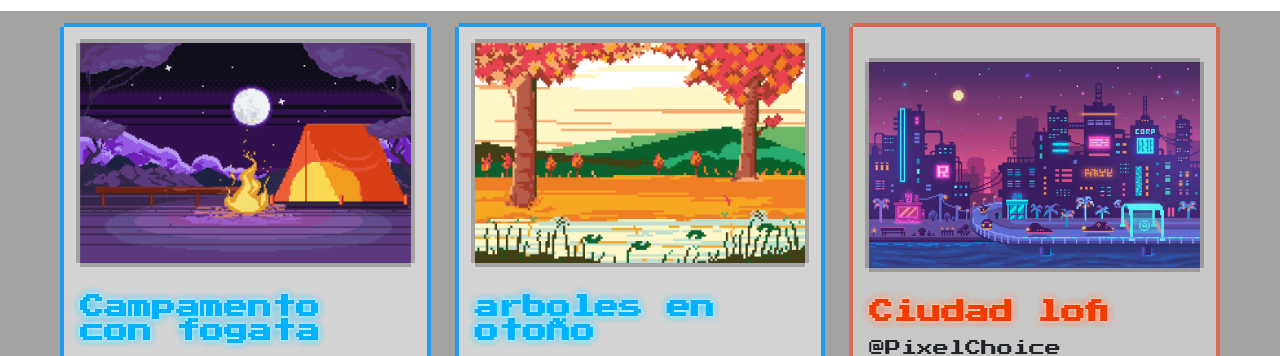
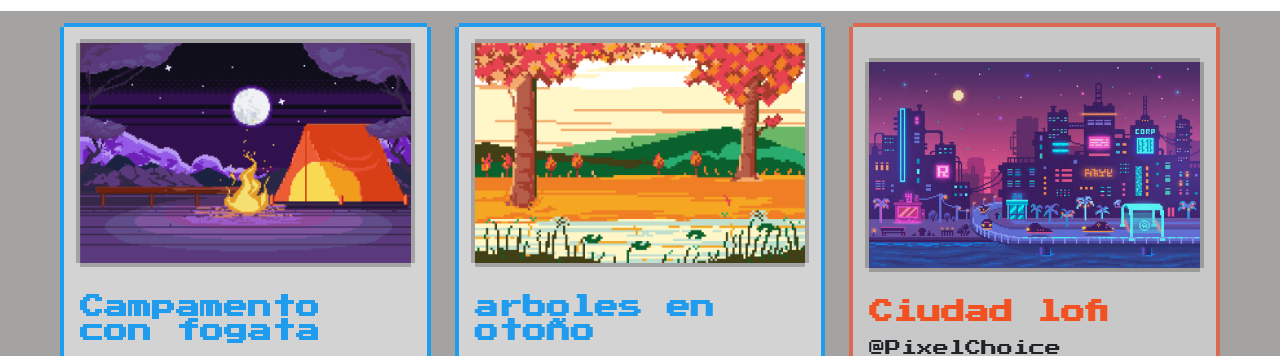
Before and after one commit to vinsmake/PixelStore, a plain HTML site: page index.html in a window 1280 px wide. Shown: the part 307-663 px from the top of the page. Drawn offline with Linux system fonts and the light colour scheme.

Commit message:
chore | se arregló glow

```diff
--- a/css/styles.css
+++ b/css/styles.css
@@ -250,20 +250,12 @@ body {
     margin: 1rem auto;
     font-size: var(--3up);
     color: var(--primary);
-    text-shadow:
-    0 0 4px #FFF,
-    0 0 8px var(--primary),
-    0 0 6px #FFF;
-    filter: saturate(2);
+    filter: saturate(1);
 }
 
 .store__grid__product__info--title--error {
     color: var(--error);
-    text-shadow:
-    0 0 4px #FFF,
-    0 0 8px var(--error),
-    0 0 6px #FFF;
-    filter: saturate(3);
+    filter: saturate(2);
 }
 
 .store__grid__product__info--description {
```
